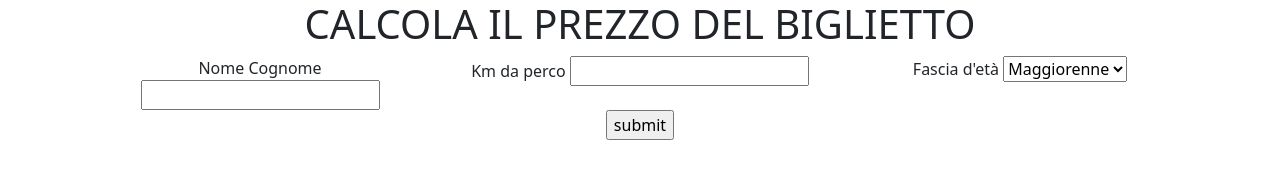
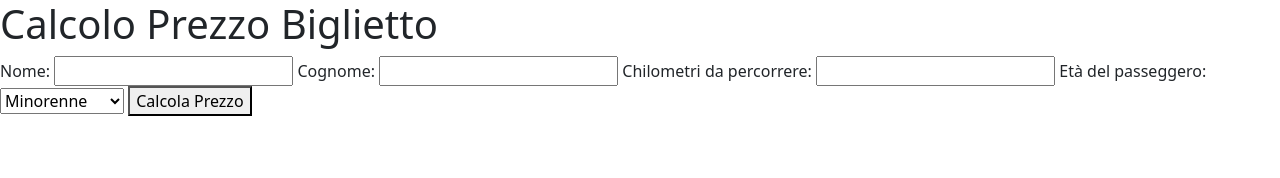
Before and after one commit to Efestus31/js-biglietto-treno-form, a plain HTML site: page index.html in a window 1280 px wide. Drawn offline with nearby package versions, Linux system fonts and the light colour scheme.

Commit message:
dichiarazione variabili e costanti e mmodifiche index

```diff
--- a/index.html
+++ b/index.html
@@ -18,34 +18,28 @@
         />
     </head>
 
-    <body class="text-center">
-       <h1> CALCOLA IL PREZZO DEL BIGLIETTO</h1>
-       <div class="container">
-        <div class="row justify-content-evenly">
-            <div class="col-4">
-                <span>Nome Cognome</span>
-                <input type="text" name="" id="nome" required>
-            </div>
-            <!-- /.col-4 -->
-            <div class="col-4 ">
-                <span>Km da perco</span>
-                <input type="text" name="" id="km" required>
-            </div>
-            <!-- /.col-4 -->
-            <div class="col-4">
-                <span>Fascia d'et&agrave;</span>
-                <select name="eta" id="eta" required>
-                    <option value="maggiore">Maggiorenne</option>
-                    <option value="minore">Minorenne</option>
-                    <option value="over">Over 65</option>
-                  </select>
-            </div>
-            <!-- /.col-4 -->
+    <h1>Calcolo Prezzo Biglietto</h1>
+    <form id="form">
+        <label for="nome">Nome:</label>
+        <input type="text" id="nome" required>
 
-        </div>
-        <!-- /.row -->
-         <input type="submit" value="submit" required>
-       </div>
-       <!-- /.container -->
+        <label for="cognome">Cognome:</label>
+        <input type="text" id="cognome" required>
+
+        <label for="km">Chilometri da percorrere:</label>
+        <input type="number" id="km" required>
+
+        <label for="eta">Età del passeggero:</label>
+        <select id="eta" required>
+            <option value="minorenne">Minorenne </option>
+            <option value="maggiorenne">Maggiorenne </option>
+            <option value="over65">Over 65 </option>
+        </select>
+
+        <button type="submit">Calcola Prezzo</button>
+    </form>
+    <div id="risultato" class="biglietto"></div>
+
+<script src="./javascript/main.js"></script>
     </body>
 </html>
--- a/javascript/main.js
+++ b/javascript/main.js
@@ -0,0 +1,13 @@
+document.getElementById('form').addEventListener('submit', function(event) {
+    event.preventDefault();
+
+    const nome = document.getElementById('nome').value;
+    const cognome = document.getElementById('cognome').value;
+    const km = parseFloat(document.getElementById('km').value);
+    const eta = document.getElementById('eta').value;
+    let prezzoBase = km * 0.21;
+    let prezzoFinale;
+    let categoria;
+
+
+});
```
